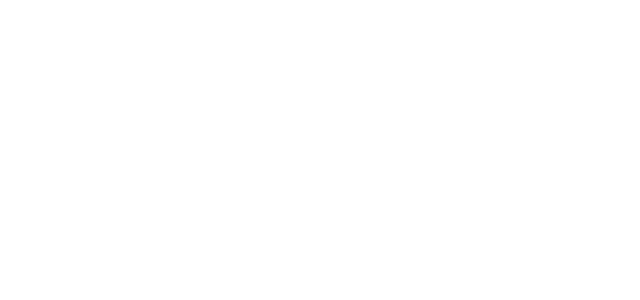
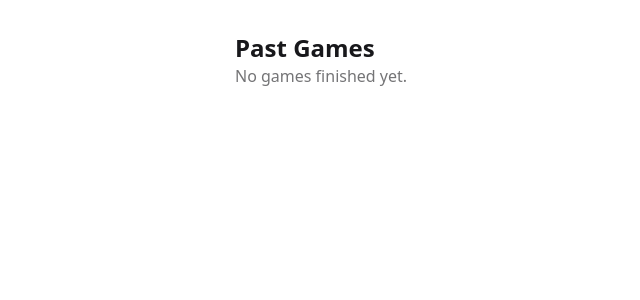
Before and after one commit to TheHippo/10k, a Nuxt app: page /history in a window 1280 px wide. Before the commit this address had no page. Shown: the top 300 px of the page, without its empty margins (69-709 px from the left). Built offline with nearby package versions, Linux system fonts and the light colour scheme.

Commit message:
Extract finished game history to a new `History` page and clean up unused code in `index.vue`. Refine some styling.

```diff
--- a/app/app.vue
+++ b/app/app.vue
@@ -1,5 +1,5 @@
 <template>
-  <div class="mx-auto w-full max-w-screen-xl px-4 sm:px-6 lg:px-8">
+  <div class="max-w-2xl mx-auto py-8">
     <NuxtPage />
   </div>
 </template>
--- a/app/assets/css/main.css
+++ b/app/assets/css/main.css
@@ -1,2 +1,6 @@
 @import "tailwindcss";
 @plugin "daisyui";
+
+h1 {
+  @apply text-2xl font-bold;
+}
--- a/app/components/GameLobby.vue
+++ b/app/components/GameLobby.vue
@@ -59,7 +59,7 @@ async function startGame() {
 
 <template>
   <AppCard>
-    <h1 class="card-title text-2xl">New Game</h1>
+    <h1>New Game</h1>
 
     <div class="space-y-2">
       <div v-for="(id, i) in selectedPlayerIds" :key="i" class="flex gap-2">
--- /dev/null
+++ b/app/pages/history.vue
@@ -0,0 +1,46 @@
+<script setup lang="ts">
+import { db } from '~/db'
+import type { Game, GamePlayer } from '~/db'
+
+interface GamePlayerWithName extends GamePlayer {
+  playerName: string
+}
+
+interface FinishedGameSummary {
+  game: Game
+  players: GamePlayerWithName[]
+  winnerName: string
+}
+
+const finishedGames = useLiveQuery<FinishedGameSummary[]>(async () => {
+  const games = await db.games.where('status').equals('finished').toArray()
+  games.sort((a, b) => b.startedAt.getTime() - a.startedAt.getTime())
+  return Promise.all(games.map(async (game) => {
+    const gps = await db.gamePlayers.where('gameId').equals(game.id).sortBy('turnOrder')
+    const players = await Promise.all(gps.map(async (gp) => {
+      const player = await db.players.get(gp.playerId)
+      return { ...gp, playerName: player?.name ?? 'Unknown' }
+    }))
+    const winner = players.find(p => p.id === game.winnerGamePlayerId)
+    return { game, players, winnerName: winner?.playerName ?? 'Unknown' }
+  }))
+}, [])
+</script>
+
+<template>
+  <h1>Past Games</h1>
+  <p v-if="finishedGames.length === 0" class="text-base-content/60">No games finished yet.</p>
+  <div class="space-y-4">
+    <AppCard v-for="summary in finishedGames" :key="summary.game.id" shadow="shadow-sm" compact>
+      <div class="flex justify-between items-center">
+        <span class="font-semibold">{{ summary.game.startedAt.toLocaleDateString() }}</span>
+        <span class="badge badge-accent">Winner: {{ summary.winnerName }}</span>
+      </div>
+      <div class="flex gap-4 flex-wrap text-sm mt-1">
+        <span v-for="p in summary.players" :key="p.id" class="font-mono">
+          {{ p.playerName }}: {{ p.totalScore }}
+        </span>
+      </div>
+    </AppCard>
+  </div>
+</template>
--- a/app/pages/index.vue
+++ b/app/pages/index.vue
@@ -5,12 +5,6 @@ import type { Game, GamePlayer, Turn } from '~/db'
 
 interface GamePlayerWithName extends GamePlayer {
   playerName: string
-}
-
-interface FinishedGameSummary {
-  game: Game
-  players: GamePlayerWithName[]
-  winnerName: string
 }
 
 const activeGame = useLiveQuery<Game | undefined>(
@@ -25,20 +19,6 @@ const activeGamePlayers = useLiveQuery<GamePlayerWithName[]>(async () => {
   return Promise.all(gps.map(async (gp) => {
     const player = await db.players.get(gp.playerId)
     return { ...gp, playerName: player?.name ?? 'Unknown' }
-  }))
-}, [])
-
-const finishedGames = useLiveQuery<FinishedGameSummary[]>(async () => {
-  const games = await db.games.where('status').equals('finished').toArray()
-  games.sort((a, b) => b.startedAt.getTime() - a.startedAt.getTime())
-  return Promise.all(games.map(async (game) => {
-    const gps = await db.gamePlayers.where('gameId').equals(game.id).sortBy('turnOrder')
-    const players = await Promise.all(gps.map(async (gp) => {
-      const player = await db.players.get(gp.playerId)
-      return { ...gp, playerName: player?.name ?? 'Unknown' }
-    }))
-    const winner = players.find(p => p.id === game.winnerGamePlayerId)
-    return { game, players, winnerName: winner?.playerName ?? 'Unknown' }
   }))
 }, [])
 
@@ -132,11 +112,9 @@ async function endGame() {
 </script>
 
 <template>
-  <div class="max-w-2xl mx-auto py-8 space-y-8">
-
-    <!-- Active game -->
-    <AppCard v-if="activeGame">
-        <h1 class="card-title text-2xl">Game in Progress</h1>
+  <!-- Active game -->
+  <AppCard v-if="activeGame">
+        <h1>Game in Progress</h1>
 
         <table class="table">
           <thead>
@@ -208,26 +186,6 @@ async function endGame() {
         </div>
     </AppCard>
 
-    <!-- Lobby -->
-    <GameLobby v-else />
-
-    <!-- History -->
-    <div v-if="finishedGames.length > 0">
-      <h2 class="text-xl font-bold mb-3">Past Games</h2>
-      <div class="space-y-4">
-        <AppCard v-for="summary in finishedGames" :key="summary.game.id" shadow="shadow-sm" compact>
-          <div class="flex justify-between items-center">
-            <span class="font-semibold">{{ summary.game.startedAt.toLocaleDateString() }}</span>
-            <span class="badge badge-accent">Winner: {{ summary.winnerName }}</span>
-          </div>
-          <div class="flex gap-4 flex-wrap text-sm mt-1">
-            <span v-for="p in summary.players" :key="p.id" class="font-mono">
-              {{ p.playerName }}: {{ p.totalScore }}
-            </span>
-          </div>
-        </AppCard>
-      </div>
-    </div>
-
-  </div>
+  <!-- Lobby -->
+  <GameLobby v-else />
 </template>
```
